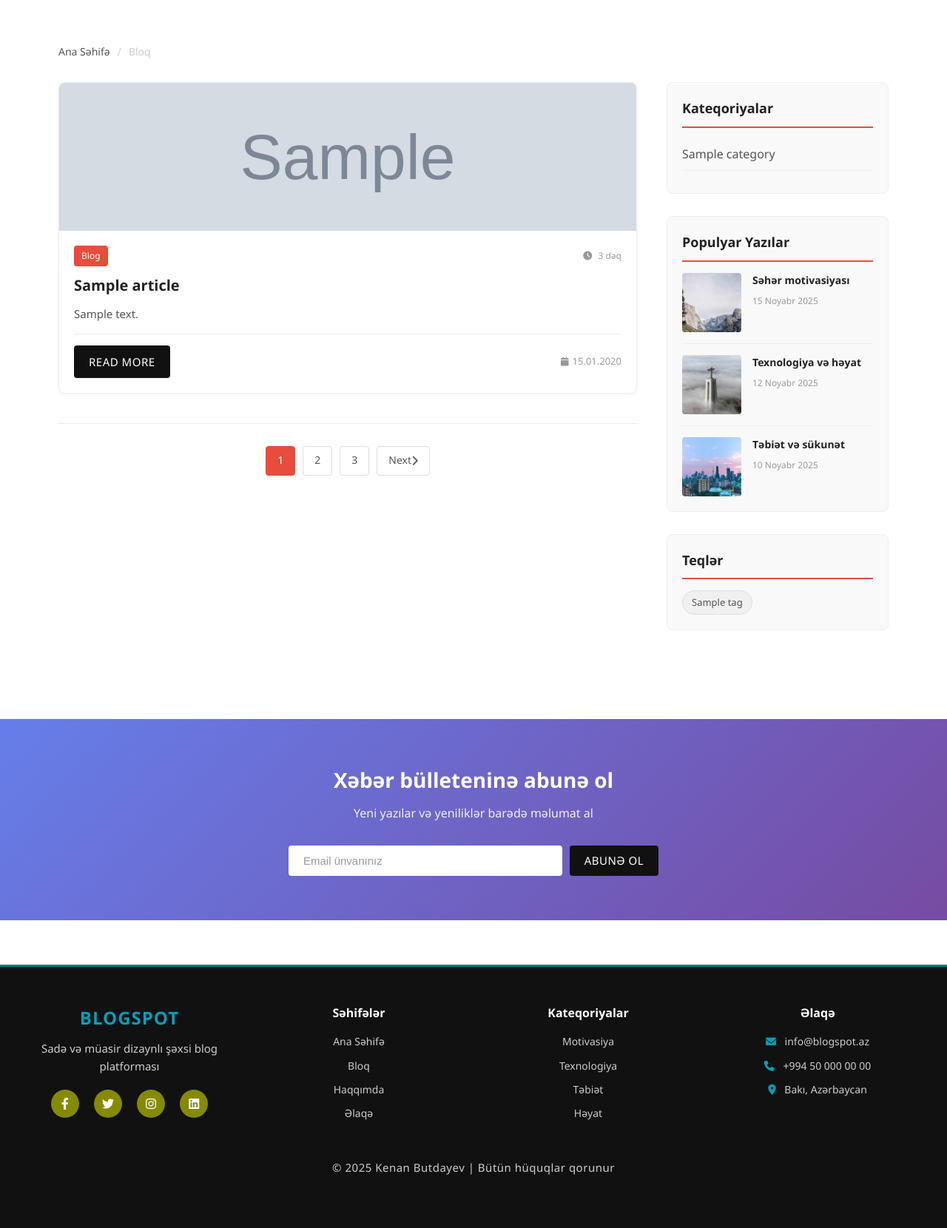
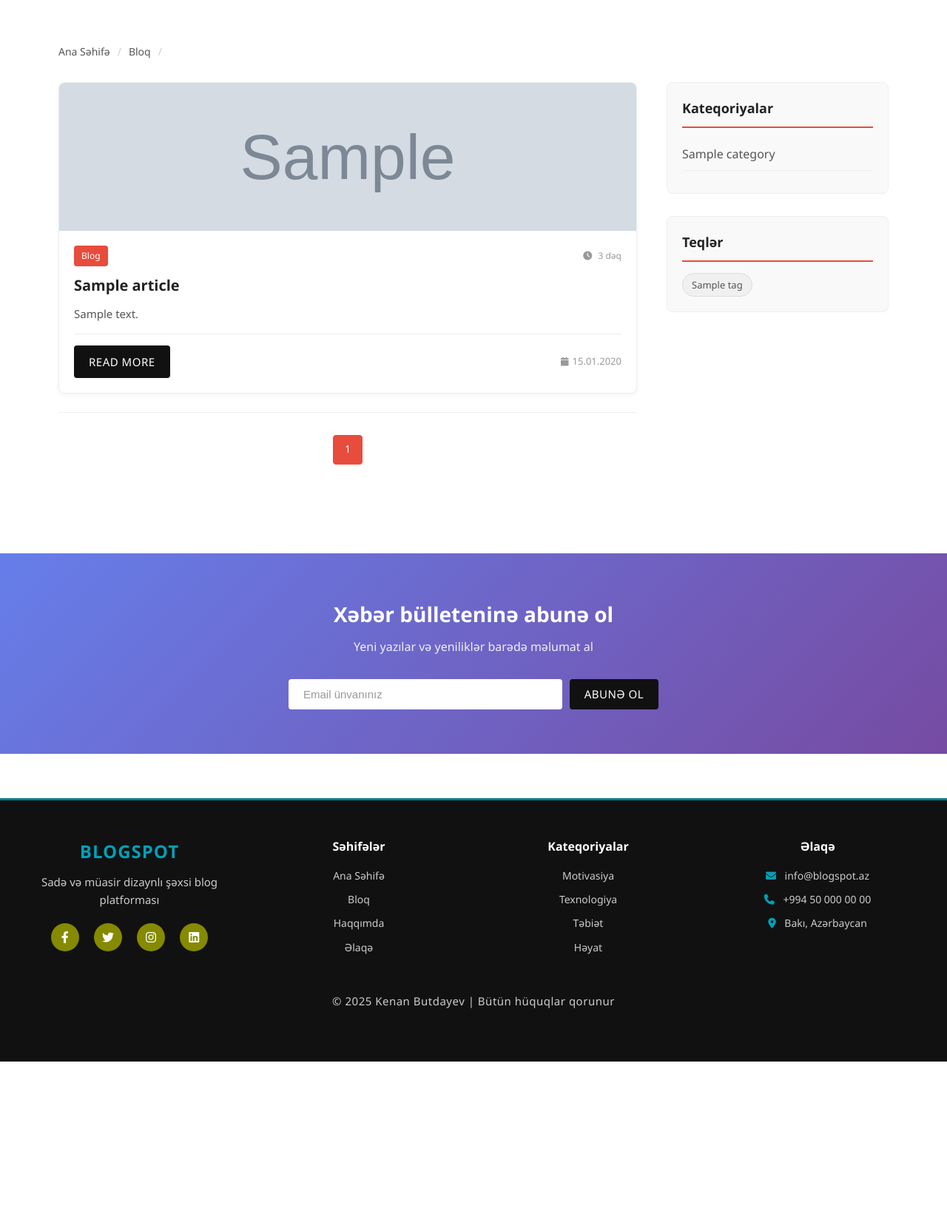
Before and after one commit to kenan0817/blogspot_project, a Django app: page /blog/ in a window 1280 px wide. Shown: the part 421-2081 px from the top of the page at 74% size. After the commit the page ends 1856 px from the top, so only its background shows below. Run offline with Django 5.2, Linux system fonts and the light colour scheme; tables that the repository leaves empty hold one stand-in row (values such as "Sample post"); grey boxes marked "Sample" are stand-in pictures.

Commit message:
pagination created

```diff
--- a/blog/templates/blog/blog_list.html
+++ b/blog/templates/blog/blog_list.html
@@ -1,31 +1,45 @@
+<!-- blog/tag_list.html -->
 {% extends "layout.html" %}
 {% load static %}
 
 {% block main %}
-  <!-- Banner -->
 <section class="page-banner" style="background-image: url('{% static 'assets/images/blog_page.jpg' %}');">
-    <img src="{% static 'assets/images/blog_page.jpg' %}" alt="Blog Banner" class="page-banner-img" />
     <div class="page-banner-content">
-      <h1 class="banner-title">Blog Yazıları</h1>
-      <p class="banner-subtitle">Oxumağa dəyər hekayələr və təcrübələr</p>
+        <h1 class="banner-title">
+            {% if tag %}
+                "{{ tag.name }}" teqli yazılar
+            {% elif category %}
+                "{{ category.name }}" kateqoriyalı yazılar
+            {% endif %}
+        </h1>
     </div>
 </section>
 
-
-  <!-- Blog Posts -->
 <main class="section">
 <div class="container">
-      <!-- Breadcrumbs -->
+
+    <!-- Breadcrumb -->
     <nav class="breadcrumbs">
         <a href="{% url 'info:home' %}">Ana Səhifə</a>
         <span>/</span>
-        <span>Bloq</span>
+        <a href="{% url 'blog:blog_list' %}">Bloq</a>
+        <span>/</span>
+        <span>
+            {% if tag %}
+                {{ tag.name }}
+            {% elif category %}
+                {{ category.name }}
+            {% endif %}
+        </span>
     </nav>
 
     <div class="blog-layout">
+
+        <!-- MAIN POSTS -->
         <div class="blog-main">
             <div class="grid grid-3" id="posts-grid">
-            {% for article in articles %}
+
+                {% for article in page_obj %}
                 <article class="card">
                     <div class="card-img-wrapper">
                         {% if article.image %}
@@ -56,20 +70,35 @@
                     </div>
                 </article>
                 {% empty %}
-    <p>Hələ heç bir məqalə yoxdur.</p>
+                    <p>Bu kateqoriyada/teqdə hələ heç bir məqalə yoxdur.</p>
                 {% endfor %}
+
             </div>
 
-          <!-- Pagination -->
-          <div class="pagination">
-            <a href="#" class="pagination-btn active">1</a>
-            <a href="#" class="pagination-btn">2</a>
-            <a href="#" class="pagination-btn">3</a>
-            <a href="#" class="pagination-btn">Next <i class="fas fa-chevron-right"></i></a>
-          </div>
+            <!-- PAGINATION -->
+            <div class="pagination" style="margin-top:25px; text-align:center;">
+
+    {% if page_obj.has_previous %}
+        <a href="?page={{ page_obj.previous_page_number }}" class="pagination-btn">← Prev</a>
+    {% endif %}
+
+    {% for num in page_obj.paginator.page_range %}
+        {% if num == page_obj.number %}
+            <span class="pagination-btn active">{{ num }}</span>
+        {% else %}
+            <a href="?page={{ num }}" class="pagination-btn">{{ num }}</a>
+        {% endif %}
+    {% endfor %}
+
+    {% if page_obj.has_next %}
+        <a href="?page={{ page_obj.next_page_number }}" class="pagination-btn">Next →</a>
+    {% endif %}
+
 </div>
 
-        <!-- Sidebar -->
+        </div> <!-- blog-main end -->
+
+        <!-- SIDEBAR -->
         <aside class="sidebar">
             <!-- Categories -->
             <div class="sidebar-widget">
@@ -88,41 +117,12 @@
                 </ul>
             </div>
 
-          <!-- Popular Posts -->
-          <div class="sidebar-widget">
-            <h3 class="widget-title">Populyar Yazılar</h3>
-            <div class="popular-posts">
-              <div class="popular-post">
-                <img src="{% static 'assets/images/blog-post-01.jpg' %}" alt="Popular Post" />
-                <div>
-                  <h4><a href="post-detail.html">Səhər motivasiyası</a></h4>
-                  <span class="post-date">15 Noyabr 2025</span>
-                </div>
-              </div>
-              <div class="popular-post">
-                <img src="{% static 'assets/images/blog-post-02.jpg' %}" alt="Popular Post" />
-                <div>
-                  <h4><a href="post-detail.html">Texnologiya və həyat</a></h4>
-                  <span class="post-date">12 Noyabr 2025</span>
-                </div>
-              </div>
-              <div class="popular-post">
-                <img src="{% static 'assets/images/blog-post-03.jpg' %}" alt="Popular Post" />
-                <div>
-                  <h4><a href="post-detail.html">Təbiət və sükunət</a></h4>
-                  <span class="post-date">10 Noyabr 2025</span>
-                </div>
-              </div>
-            </div>
-          </div>
-
-
             <!-- Tags -->
             <div class="sidebar-widget">
                 <h3 class="widget-title">Teqlər</h3>
                 <div class="tag-cloud">
                     {% for tag in tags %}
-      <a href="{% url 'blog:tag_filter' tag.slug %}" class="tag">
+                        <a href="{% url 'blog:tag_filter' tag.slug %}" class="tag {% if tag_obj and tag_obj.slug == tag.slug %}active{% endif %}">
                             {{ tag.name }}
                         </a>
                     {% empty %}
@@ -131,9 +131,8 @@
                 </div>
             </div>
         </aside>
+
     </div>
 </div>
 </main>
-
-
 {% endblock main %}
--- a/blog/templates/blog/tag_list.html
+++ b/blog/templates/blog/tag_list.html
@@ -14,7 +14,7 @@
 
   <div class="mt-4">
     {% if articles %}
-      {% for article in articles %}
+      {% for article in page_obj %}
         <article class="mb-4 card p-3 shadow-sm">
           {% if article.image %}
             <div style="float:left; margin-right:18px; width:260px;">
--- a/blog/views.py
+++ b/blog/views.py
@@ -4,15 +4,21 @@ from .models import Article,Tag,Category
 from django.contrib.auth.decorators import login_required
 from .forms import ArticleForm
 from django.contrib import messages
+from django.core.paginator import Paginator
 # Create your views here.
 def blog_list(request):
 
     articles=Article.objects.filter(is_published=True).order_by('-created_at')
+
+    paginator=Paginator(articles,4)
+    page_number=request.GET.get('page')
+    page_obj=paginator.get_page(page_number)
+
     tags=Tag.objects.all()
     categories=Category.objects.all()
 
     context = {
-        "articles":articles,
+        "page_obj":page_obj,
         "tags":tags,
         "categories":categories
     }
@@ -34,14 +40,26 @@ def tag_filter(request,tag_slug):
     tag=get_object_or_404(Tag,slug=tag_slug)
     categories=Category.objects.all()
     articles=Article.objects.filter(is_published=True,tags=tag).order_by('-created_at')
-    return render(request,'blog/tag_list.html',{'tag':tag,'articles':articles,'categories':categories})
+
+
+    paginator=Paginator(articles,4)
+    page_number=request.GET.get('page')
+    page_obj=paginator.get_page(page_number)
+
+    return render(request,'blog/tag_list.html',{'tag':tag,'page_obj':page_obj,'articles':articles,'categories':categories})
 
 
 def category_filter(request, cat_slug):
     category = get_object_or_404(Category, slug=cat_slug)
     articles = Article.objects.filter(is_published=True, category=category).order_by('-created_at')
-    return render(request, 'blog/tag_list.html', {
+    paginator=Paginator(articles,4)
+    page_number=request.GET.get('page')
+    page_obj=paginator.get_page(page_number)
+
+
+    return render(request, 'blog/tag_list.html',{
         'category': category,
+        'page_obj':page_obj,
         'articles': articles,
         'tags': Tag.objects.all(),
         'categories': Category.objects.all(),
--- a/static/assets/js/app.js
+++ b/static/assets/js/app.js
@@ -473,15 +473,8 @@
     // =============================
     // 17. Pagination
     // =============================
-    const paginationBtns = $$(".pagination-btn");
-    paginationBtns.forEach((btn) => {
-      on(btn, "click", (e) => {
-        e.preventDefault();
-        paginationBtns.forEach((b) => b.classList.remove("active"));
-        btn.classList.add("active");
-        // In a real application, you would load new posts here
-      });
-    });
+
+
 
     // =============================
     // 18. Active Link Highlighting (Updated for About page)
```
Lines whose indentation alone changed are shown as unchanged.
